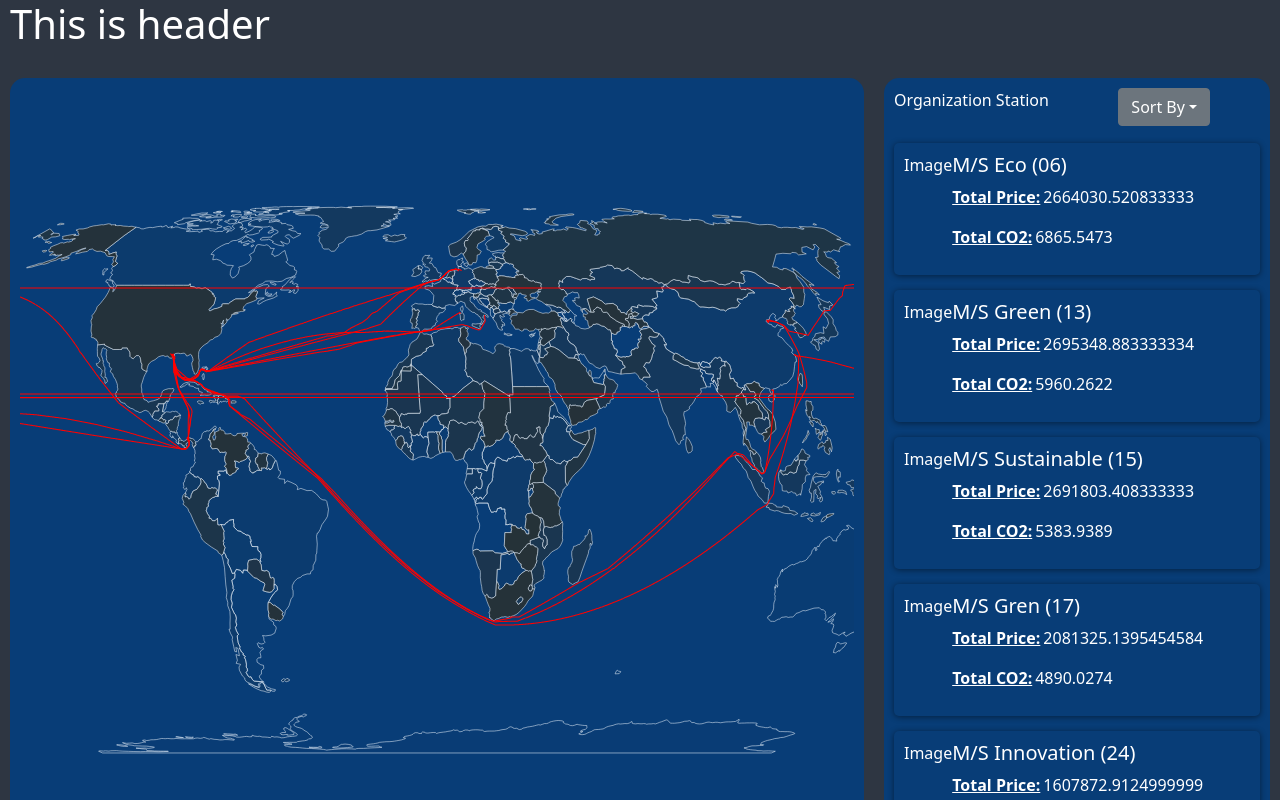
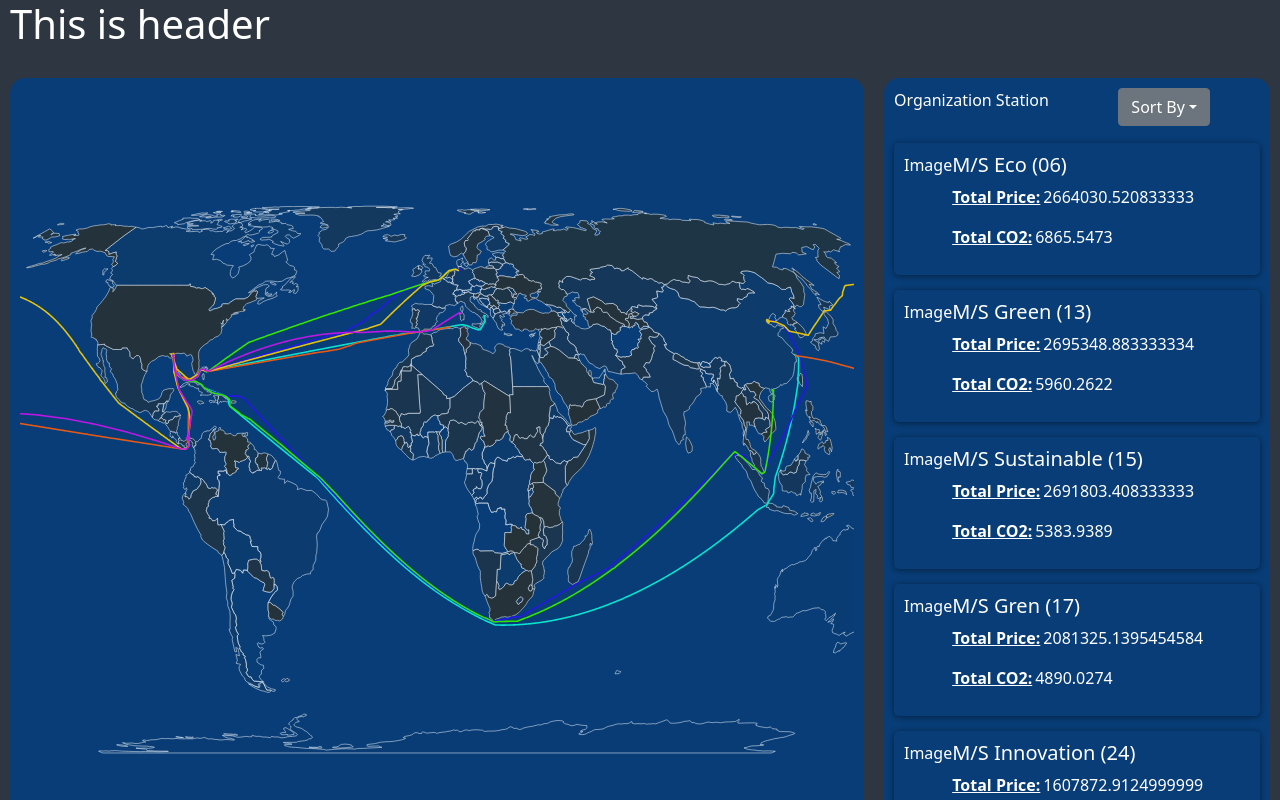
Before and after one commit to haved/Veracity7, a React (Create React App) app: page / in a window 1280 px wide. Shown: the top 800 px of the page. Built offline with nearby package versions, Linux system fonts and the light colour scheme.

Commit message:
fargespaghetti

```diff
--- a/src/Components/MapContainer.tsx
+++ b/src/Components/MapContainer.tsx
@@ -17,6 +17,7 @@ const MapContainer  = (props: {boats: Boat[]})  => {
     const {boats} = props;
     const [geographies, setGeographies] = React.useState<[] | Array<Feature<Geometry | null>>>([]);
     const trips: Trip[] = [];
+    const colors: string[] = ["#05E6CF", "#2517E6", "#32E600", "#E65917", "#E6C30B", "#BD17E6"];
 
     React.useEffect(() => {
         fetch('/data/world.json').then((response) => {
@@ -39,26 +40,30 @@ const MapContainer  = (props: {boats: Boat[]})  => {
         trips.push(e.ladenTrip);
     });
 
-    function pathOfTrip(trip: Trip) {
+    function pathOfTrip(trip: Trip, strokeColor: string) {
       const projectedPoints: [number, number][] = [];
       trip.points.forEach((point) => {
         const projectedPoint = projection([point.long, point.lat])!;
         projectedPoints.push(projectedPoint);
       });
 
+      let lastPoint = [0,0];
       const pathData = projectedPoints.map((p, i)=> {
-        if(i == 0)
+        if(i == 0 || Math.abs(lastPoint[0]-p[0])>100) {
+          lastPoint = p;
           return `M ${p[0]} ${p[1]}`;
-        else
+        } else {
+          lastPoint = p;
           return `L ${p[0]} ${p[1]}`;
+        }
       }).join(" ");
 
       return (
         <path key={`path-${uuid()}`}
           d={pathData}
-          stroke="red"
+          stroke={strokeColor}
           fill="none"
-          strokeWidth={1}
+          strokeWidth={1.5}
           />
       );
     }
@@ -77,7 +82,7 @@ const MapContainer  = (props: {boats: Boat[]})  => {
                     ))}
                 </g>
                 <g>
-                  {trips.map((d) => pathOfTrip(d))}
+                  {trips.map((d,i) => pathOfTrip(d, colors[Math.floor(i/2)]))}
                 </g>
             </svg>
         </div>
```
